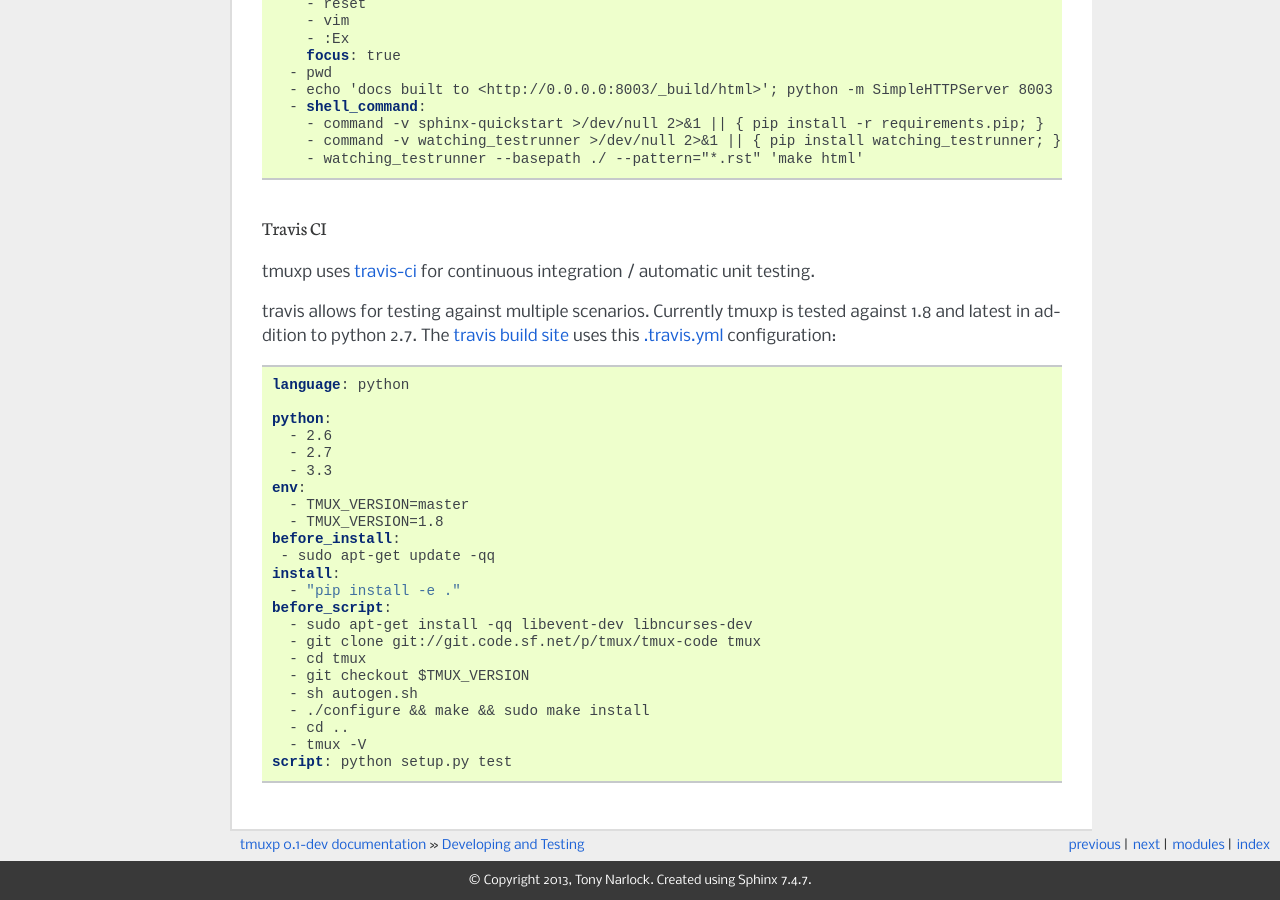
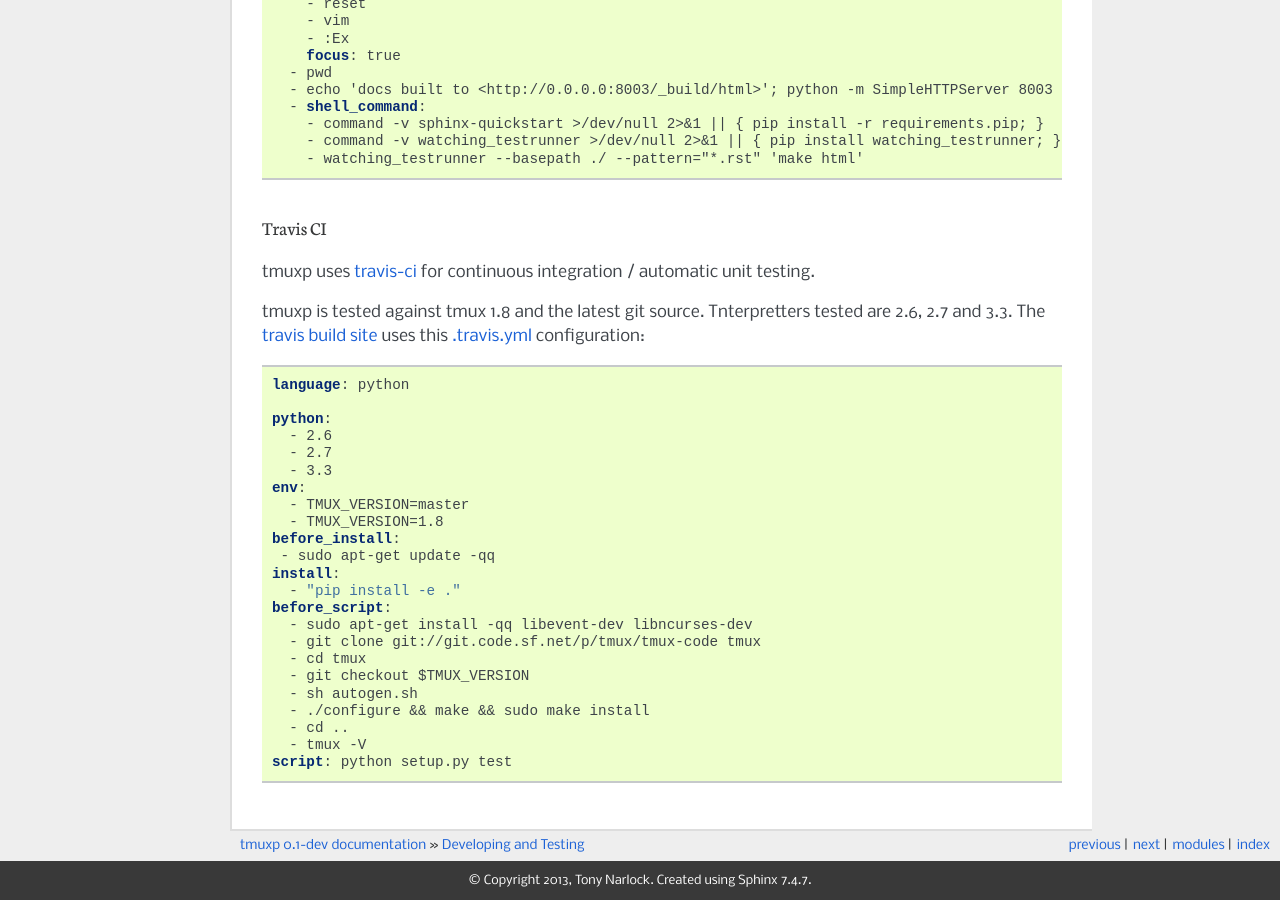
Before and after one commit to tmux-python/tmuxp, a Sphinx documentation site: the page built from doc/developing.rst, in a window 1280 px wide and 900 px high, scrolled down 4753 px. Built offline with Sphinx 7.4.7, drawn with Linux system fonts in a browser that asks for light colours.

Commit message:
docs: Update developer.rst travis content.

```diff
--- a/doc/developing.rst
+++ b/doc/developing.rst
@@ -233,9 +233,9 @@
 tmuxp uses `travis-ci`_ for continuous integration / automatic unit
 testing.
 
-travis allows for testing against multiple scenarios. Currently tmuxp
-is tested against 1.8 and latest in addition to python 2.7. The
-`travis build site`_ uses this `.travis.yml`_ configuration:
+tmuxp is tested against tmux 1.8 and the latest git source. Tnterpretters
+tested are 2.6, 2.7 and 3.3. The `travis build site`_ uses this
+`.travis.yml`_ configuration:
 
 .. literalinclude:: ../.travis.yml
     :language: yaml
```
